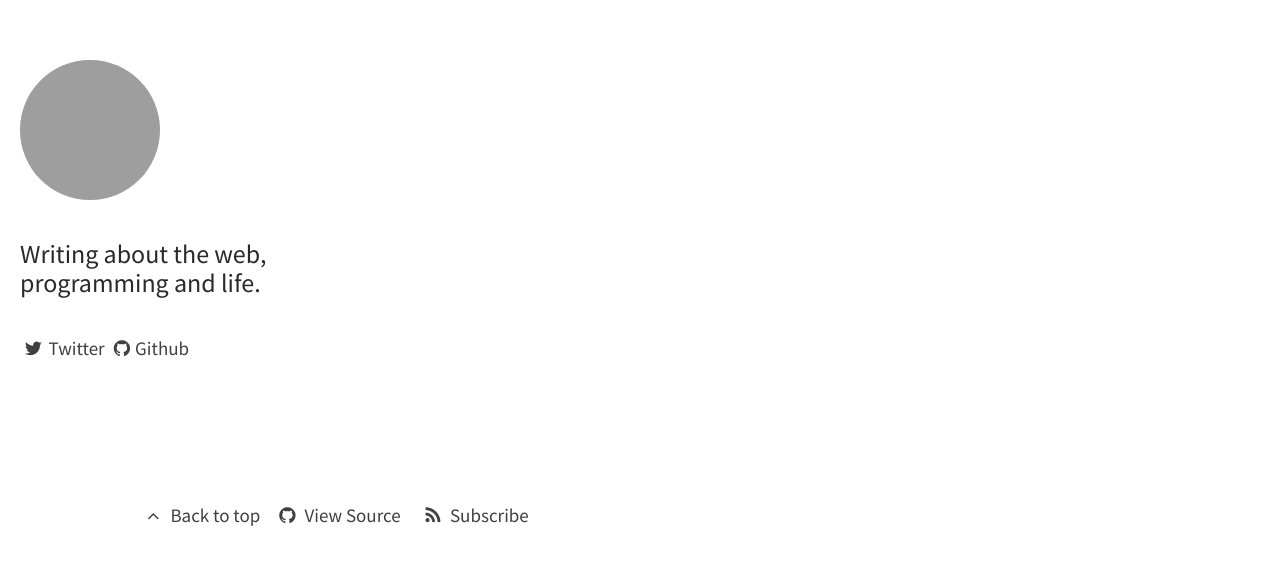
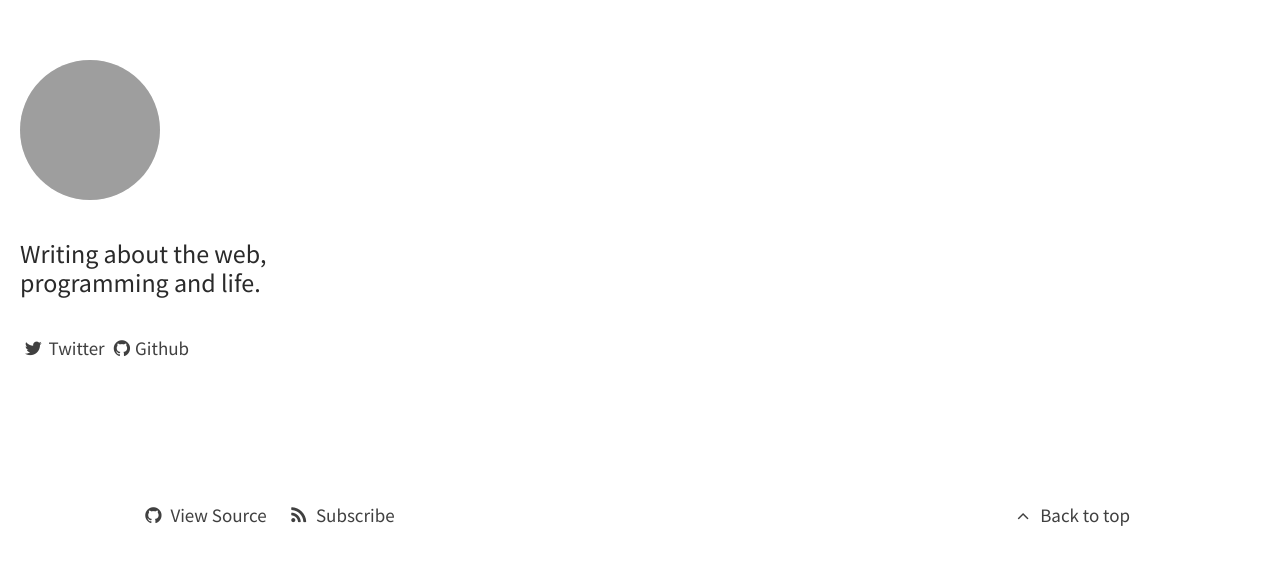
Before and after one commit to fstiehle/fabianstiehle.com, a Jekyll site: the page built from index.html, in a window 1280 px wide. Shown: the top 565 px of the page. Built offline with Jekyll 4.4.1, drawn with Linux system fonts in a browser that asks for light colours; grey boxes are pictures that could not be loaded.

Commit message:
fix stzle issues

```diff
--- a/_includes/style.css
+++ b/_includes/style.css
@@ -83,7 +83,6 @@ a,
 a:visited {
     color: #404040;
     text-decoration: underline;
-    text-decoration-color: #FFC371;
 }
 a:hover,
 a:focus,
@@ -153,6 +152,7 @@ header > div {
 .footer-right {
     display: inline-block;
     margin-right: 10px;
+    float: right;
 }
 .no-bg {
     background-color: transparent !important;
@@ -542,8 +542,10 @@ widgets
         margin: 0 20px 0 20px;
         padding: 0;
     }
+    .hero {
+        margin-top: 40px;
+    }
     .shadow > .hero {
-        margin-top: 40px;
         /* align with wrapper */
         padding: 20px 20px 0 20px;
     }
```
